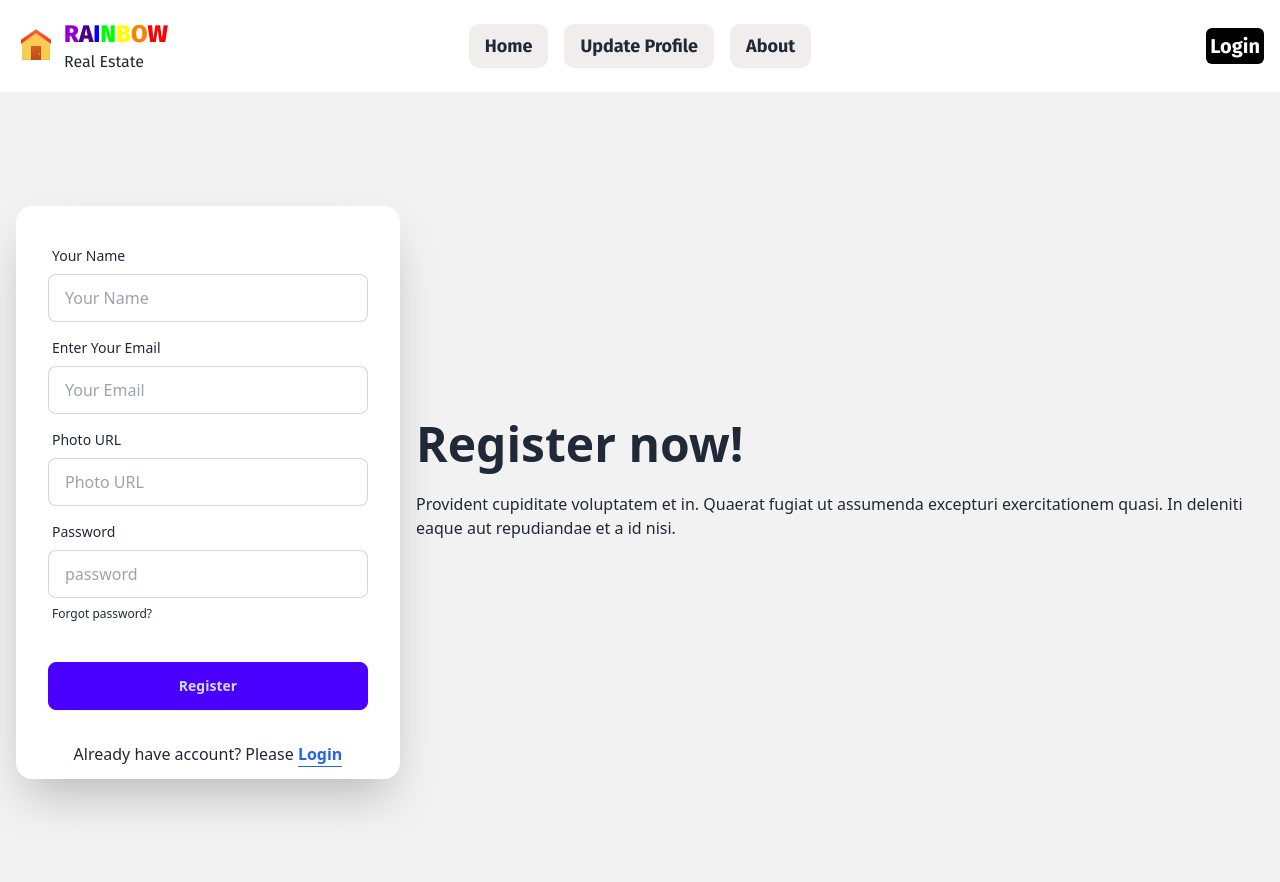
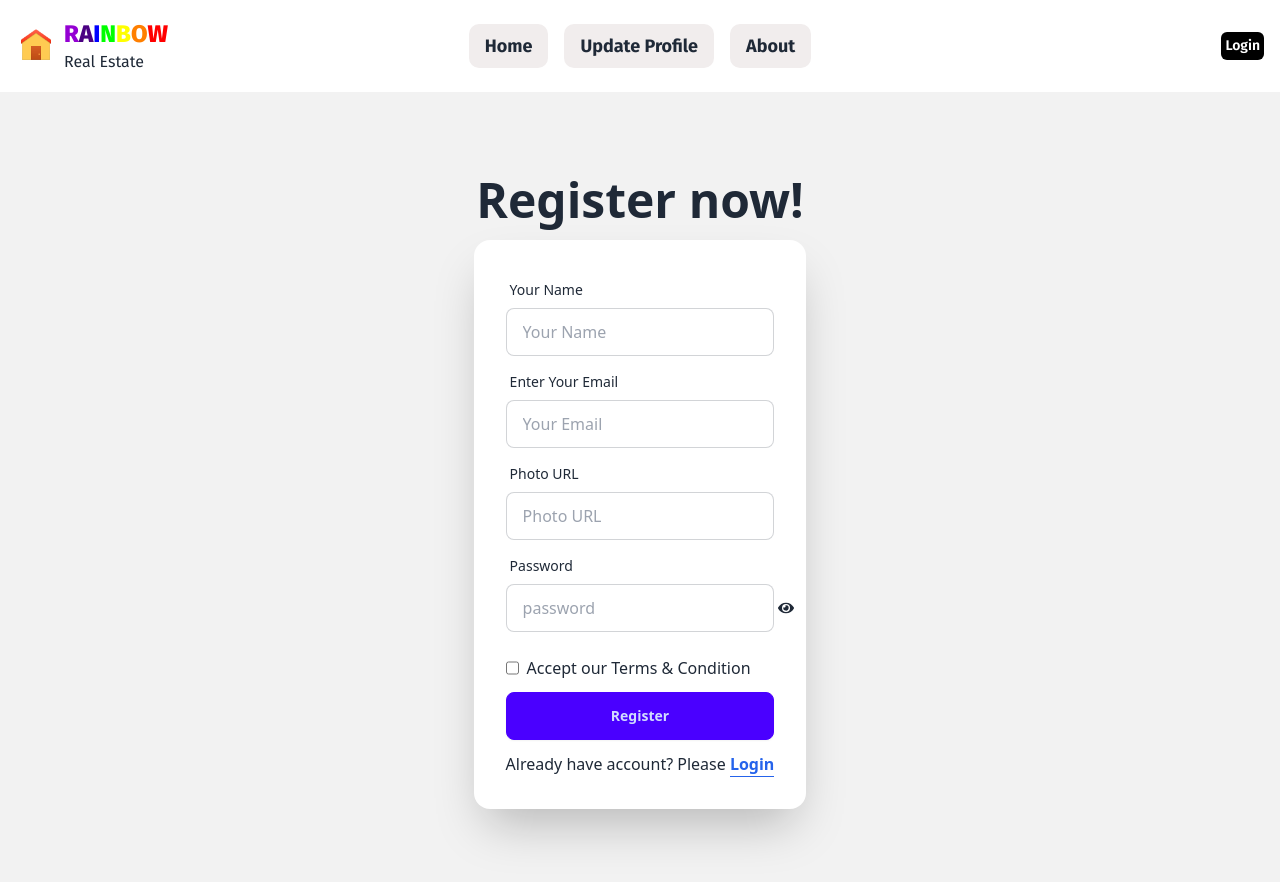
Before and after one commit to saddamc/Assignemnt-09, a React (Vite) app: page /register in a window 1280 px wide. Shown: the top 882 px of the page. Built offline with nearby package versions, Linux system fonts and the light colour scheme; no server answers; a web font is replaced by a local one.

Commit message:
Login & register complete with notificatin

```diff
--- a/package.json
+++ b/package.json
@@ -16,7 +16,9 @@
     "prop-types": "^15.8.1",
     "react": "^18.2.0",
     "react-dom": "^18.2.0",
+    "react-icons": "^5.0.1",
     "react-router-dom": "^6.22.3",
+    "react-toastify": "^10.0.5",
     "sort-by": "^0.0.2"
   },
   "devDependencies": {
--- a/src/components/Login/Login.jsx
+++ b/src/components/Login/Login.jsx
@@ -1,10 +1,18 @@
-import { useContext } from "react";
+import { useContext, useState } from "react";
 import { Link } from "react-router-dom";
 import { AuthContext } from "../../providers/AuthProvider";
+import { ToastContainer, toast } from 'react-toastify';
+import 'react-toastify/dist/ReactToastify.css';
+import { FaEye, FaEyeSlash } from "react-icons/fa";
 
 
 const Login = () => {
     const { signIn } = useContext(AuthContext);
+
+    const [registerError, setRegisterError] = useState('');
+    const [success, setSuccess] = useState('');
+    const [showPassword, setShowPassword] = useState(false);
+
     const handleLogin = e => {
         e.preventDefault();
         console.log(e.currentTarget);
@@ -14,12 +22,17 @@ const Login = () => {
         const password = form.get('password');
         console.log(email, password);
 
+        setRegisterError('');
+        setSuccess('');
+
         signIn(email, password)
             .then(result => {
                 console.log(result.user)
+                toast.success('Login Successfully !')
             })
             .catch(error => {
                 console.error(error);
+                toast.error(error.message);
             })
 
     }
@@ -42,18 +55,40 @@ const Login = () => {
                             <label className="label">
                                 <span className="label-text">Password</span>
                             </label>
-                            <input type="password" name="password" placeholder="password" className="input input-bordered" required />
-                            <label className="label">
+                            <div className="relative">
+                                <input
+                                    type={showPassword ? "text" : "password"}
+                                    name="password"
+                                    placeholder="password"
+                                    className="input input-bordered w-full"
+                                    required />
+                                <span className="absolute mt-4 ml-1" onClick={() => setShowPassword(!showPassword)}>
+                                    {
+                                        showPassword ? <FaEyeSlash></FaEyeSlash> : <FaEye></FaEye>
+                                    }
+
+                                </span>
+                            </div>
+                            {/* <label className="label">
                                 <a href="#" className="label-text-alt link link-hover">Forgot password?</a>
-                            </label>
+                            </label> */}
                         </div>
                         <div className="form-control mt-6">
                             <button className="btn btn-primary">Login</button>
                         </div>
+                        <Link className="mx-auto mt-2 font-bold text-blue-600" to="/register"><p>Create New Account</p></Link>
                     </form>
-                    <Link className="mx-auto mb-3 font-bold text-blue-600" to="/register"><p>Create New Account</p></Link>
+                    {
+                        registerError && <p className="text-red-700 mx-auto mb-2">{registerError}</p>
+                    }
+                    {
+                        success && <p className="text-green-600 mx-auto mb-2">{success}</p>
+                    }
+
+
                 </div>
             </div>
+            <ToastContainer />
         </div>
     );
 };
--- a/src/components/Register/Register.jsx
+++ b/src/components/Register/Register.jsx
@@ -1,10 +1,17 @@
-import { useContext } from "react";
+import { useContext, useState } from "react";
 import { Link } from "react-router-dom";
 import { AuthContext } from "../../providers/AuthProvider";
+import { ToastContainer, toast } from 'react-toastify';
+import 'react-toastify/dist/ReactToastify.css';
+import { FaEye, FaEyeSlash } from "react-icons/fa";
 
 
 const Register = () => {
     const { createUser } = useContext(AuthContext);
+
+    const [registerError, setRegisterError] = useState('');
+    const [success, setSuccess] = useState('');
+    const [showPassword, setShowPassword] = useState(false);
 
     const handleRegister = e => {
         e.preventDefault();
@@ -15,25 +22,45 @@ const Register = () => {
         const email = form.get('email');
         const photo = form.get('photo');
         const password = form.get('password');
-        console.log(name, email, photo, password);
+        const terms = form.get('terms')
+        console.log(name, email, photo, password, terms);
+
+        if (password.length < 6) {
+            toast.error('Password should be at least 6 characters !');
+            return;
+        }
+        else if (!/[A-Z]/.test(password)) {
+            toast.error('Must have an Uppercase letter in the password');
+            return;
+        }
+        else if (!/[a-z]/.test(password)) {
+            toast.error('Must have an Lowercase letter in the password');
+            return;
+        }
+
+
+        setRegisterError('');
+        setSuccess('');
 
         // create user
         createUser(email, password)
             .then(result => {
                 console.log(result.user)
+                toast.success('User Created Successfully !')
             })
             .catch(error => {
                 console.error(error)
+                toast.error(error.message);
             })
 
 
     }
     return (
         <div className="hero min-h-screen bg-base-200">
-            <div className="hero-content flex-col lg:flex-row-reverse">
+            <div className="hero-content flex-col ">
                 <div className="text-center lg:text-left">
                     <h1 className="text-5xl font-bold">Register now!</h1>
-                    <p className="py-6">Provident cupiditate voluptatem et in. Quaerat fugiat ut assumenda excepturi exercitationem quasi. In deleniti eaque aut repudiandae et a id nisi.</p>
+
                 </div>
                 <div className="card shrink-0 w-full max-w-sm shadow-2xl bg-base-100">
                     <form onSubmit={handleRegister} className="card-body">
@@ -41,7 +68,9 @@ const Register = () => {
                             <label className="label">
                                 <span className="label-text">Your Name</span>
                             </label>
-                            <input type="text" name="name" placeholder="Your Name" className="input input-bordered" required />
+                            <input
+                                className="input input-bordered" type="text" name="name"
+                                placeholder="Your Name" id="" required />
                         </div>
                         <div className="form-control">
                             <label className="label">
@@ -59,18 +88,45 @@ const Register = () => {
                             <label className="label">
                                 <span className="label-text">Password</span>
                             </label>
-                            <input type="password" name="password" placeholder="password" className="input input-bordered" required />
-                            <label className="label">
+                            <div className="relative">
+                                <input
+                                    type={showPassword ? "text" : "password"}
+                                    name="password"
+                                    placeholder="password"
+                                    className="input input-bordered w-full"
+                                    required />
+                                <span className="absolute mt-4 ml-1" onClick={() => setShowPassword(!showPassword)}>
+                                    {
+                                        showPassword ? <FaEyeSlash></FaEyeSlash> : <FaEye></FaEye>
+                                    }
+
+                                </span>
+                            </div>
+                            {/* <label className="label">
                                 <a href="#" className="label-text-alt link link-hover">Forgot password?</a>
-                            </label>
+                            </label> */}
+                            <br />
+                            <div className="flex gap-2">
+                                <input type="checkbox" name="terms" id="terms" required />
+                                <label htmlFor="terms">Accept our Terms & Condition</label>
+                            </div>
                         </div>
-                        <div className="form-control mt-6">
+                        <div className="form-control mt-1">
                             <button className="btn btn-primary">Register</button>
                         </div>
+                        <Link className="mx-auto mt-1 " to="/login"><p>Already have account? Please <button className="border-b border-blue-600 text-blue-600 font-bold">Login</button> </p></Link>
                     </form>
-                    <Link className="mx-auto mb-3 " to="/login"><p>Already have account? Please <button className="border-b border-blue-600 text-blue-600 font-bold">Login</button> </p></Link>
+                    {
+                        registerError && <p className="text-red-700 mx-auto mb-2">{registerError}</p>
+                    }
+                    {
+                        success && <p className="text-green-600 mx-auto mb-2">{success}</p>
+                    }
+
                 </div>
+
             </div>
+            <ToastContainer></ToastContainer>
         </div>
     );
 };
--- a/src/components/shared/Navbar.jsx
+++ b/src/components/shared/Navbar.jsx
@@ -61,6 +61,7 @@ const Navbar = () => {
 
                     {
                         user ?
+                            <Link to="/home">
                                 <div className="flex items-center">
                                     <span>{user.email} </span>
                                     <div tabIndex={0} role="button" className="btn btn-ghost btn-circle avatar">
@@ -68,12 +69,13 @@ const Navbar = () => {
                                             <img alt="Tailwind CSS Navbar component" src={userProfile} />
                                         </div>
                                     </div>
-                                <button onClick={handleSignOut} className="login-button p-1 rounded-md text-white font-bold bg-black text-xl hover:bg-red-500 hover:rounded-md">Sign Out</button>
+                                    <button onClick={handleSignOut} className="login-button p-1 rounded-md text-white font-semibold bg-black text-sm hover:bg-red-500 hover:rounded-md">Sign Out</button>
                                 </div>
+                            </Link>
                             :
                             <Link to="/login">
 
-                                <button className="login-button p-1 rounded-md text-white font-bold bg-black text-xl hover:bg-red-500 hover:rounded-md">Login</button>
+                                <button className="login-button p-1 rounded-md text-white font-semibold bg-black text-sm hover:bg-red-500 hover:rounded-md">Login</button>
                             </Link>
                     }
 
--- a/src/main.jsx
+++ b/src/main.jsx
@@ -11,6 +11,7 @@ import Login from './components/Login/Login';
 import Register from './components/Register/Register';
 import Profile from './components/shared/Profile/Profile';
 import AuthProvider from './providers/AuthProvider';
+import PrivateRoute from './routes/PrivateRoute';
 
 const router = createBrowserRouter([
   {
@@ -31,8 +32,8 @@ const router = createBrowserRouter([
       },
       {
         path: '/profile',
-        element: <Profile></Profile>
-      }
+        element: <PrivateRoute><Profile></Profile></PrivateRoute>
+      },
     ]
   },
 ]);
--- /dev/null
+++ b/src/routes/PrivateRoute.jsx
@@ -0,0 +1,16 @@
+import { useContext } from "react";
+import { AuthContext } from "../providers/AuthProvider";
+import { Navigate } from "react-router-dom";
+
+
+const PrivateRoute = ({ children }) => {
+    const { user } = useContext(AuthContext);
+
+    if (user) {
+        return children;
+    }
+
+    return <Navigate to="/login"></Navigate>
+};
+
+export default PrivateRoute;
```
Also changed, not shown: 1 other file (tests, documents, lock files or other folders). Lines whose indentation alone changed are shown as unchanged.
